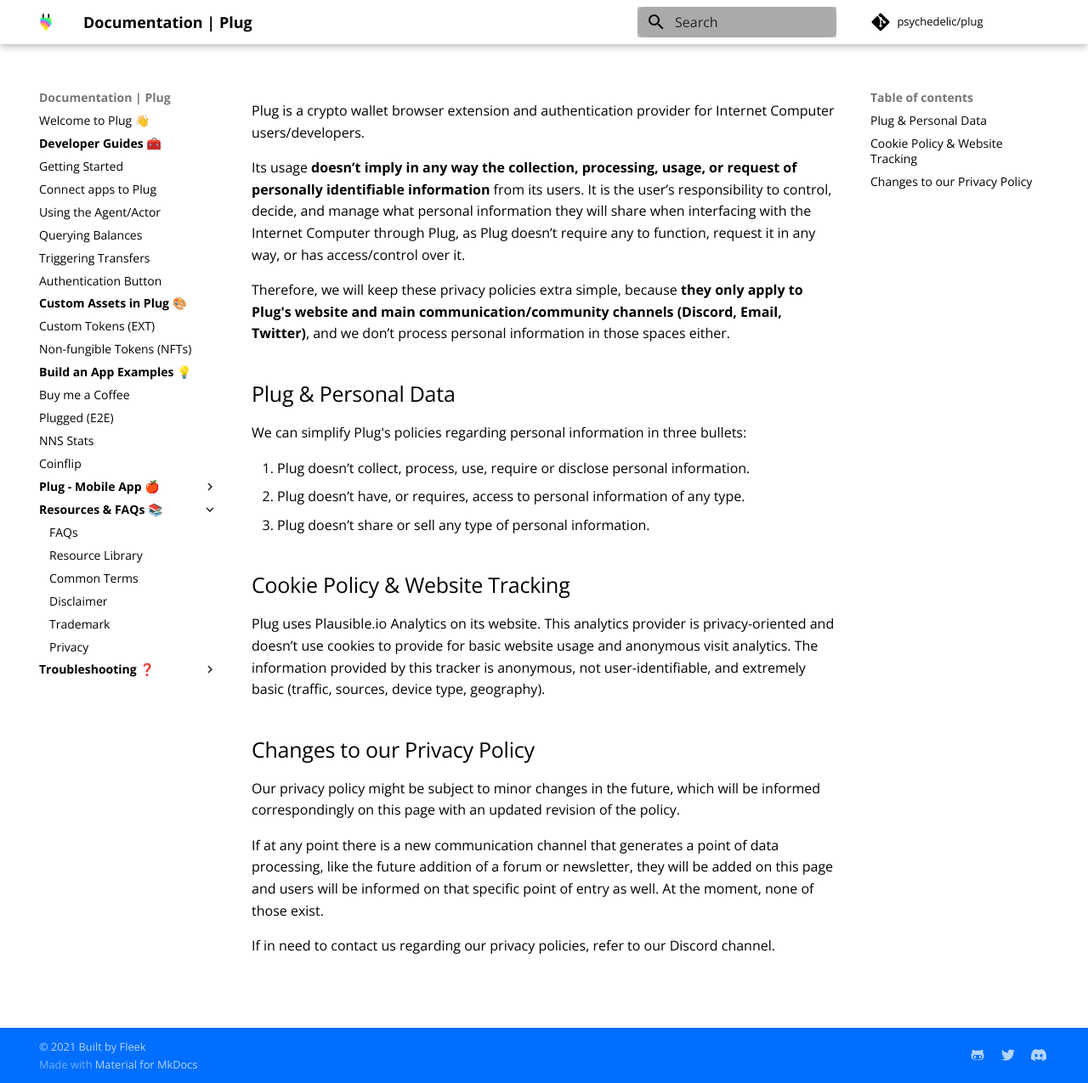
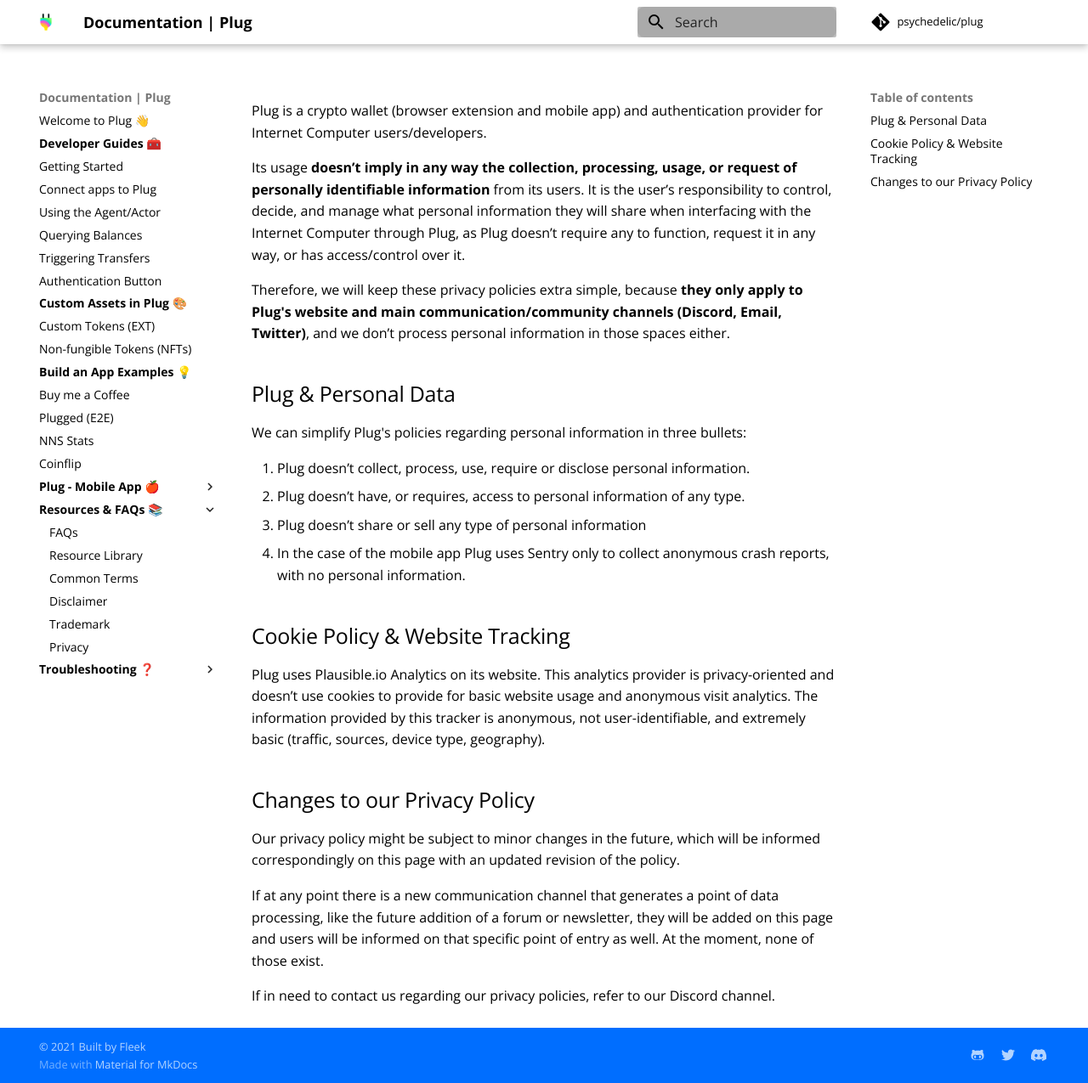
Before and after one commit to Psychedelic/plug-docs, an MkDocs documentation site: the page built from docs/resources/privacy.md, in a window 1280 px wide and 1275 px high. Shown: the whole window at 85% size. Built offline with MkDocs 1.6.1 and Material for MkDocs 9.7.7, drawn with Linux system fonts in a browser that asks for light colours; comment, search, counter and statistics services are not loaded.

Commit message:
Update privacy.md

```diff
--- a/docs/resources/privacy.md
+++ b/docs/resources/privacy.md
@@ -4,7 +4,7 @@
 
 # Privacy Policy
 
-Plug is a crypto wallet browser extension and authentication provider for Internet Computer users/developers.
+Plug is a crypto wallet (browser extension and mobile app) and authentication provider for Internet Computer users/developers.
 
 Its usage **doesn’t imply in any way the collection, processing, usage, or request of personally identifiable information** from its users. It is the user’s responsibility to control, decide, and manage what personal information they will share when interfacing with the Internet Computer through Plug, as Plug doesn’t require any to function, request it in any way, or has access/control over it.
 
@@ -16,7 +16,8 @@
 
 1. Plug doesn’t collect, process, use, require or disclose personal information.
 2. Plug doesn’t have, or requires, access to personal information of any type.
-3. Plug doesn’t share or sell any type of personal information.
+3. Plug doesn’t share or sell any type of personal information
+4. In the case of the mobile app Plug uses Sentry only to collect anonymous crash reports, with no personal information.
 
 ## Cookie Policy & Website Tracking
 Plug uses Plausible.io Analytics on its website. This analytics provider is privacy-oriented and doesn’t use cookies to provide for basic website usage and anonymous visit analytics. The information provided by this tracker is anonymous, not user-identifiable, and extremely basic (traffic, sources, device type, geography).
```
